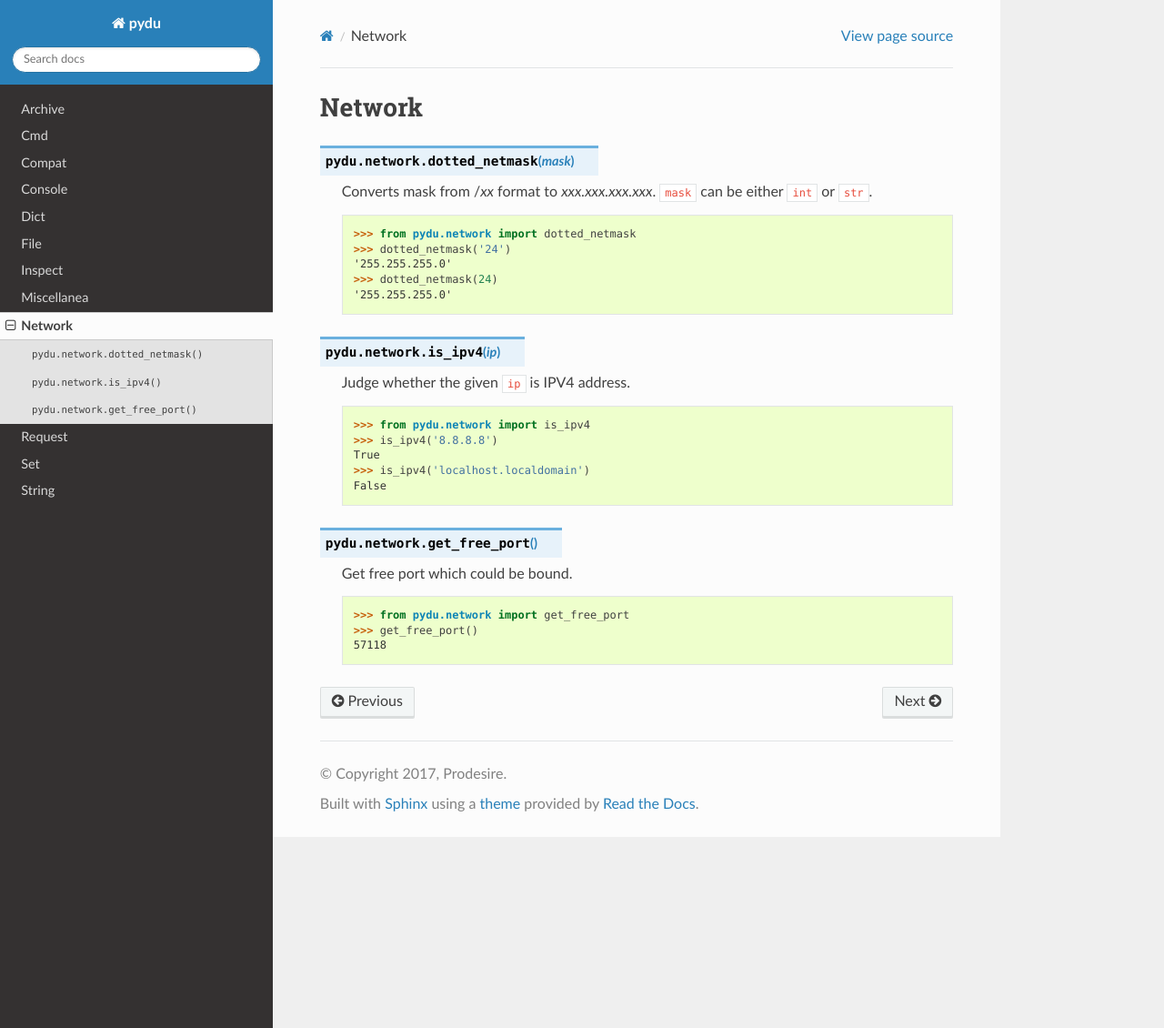
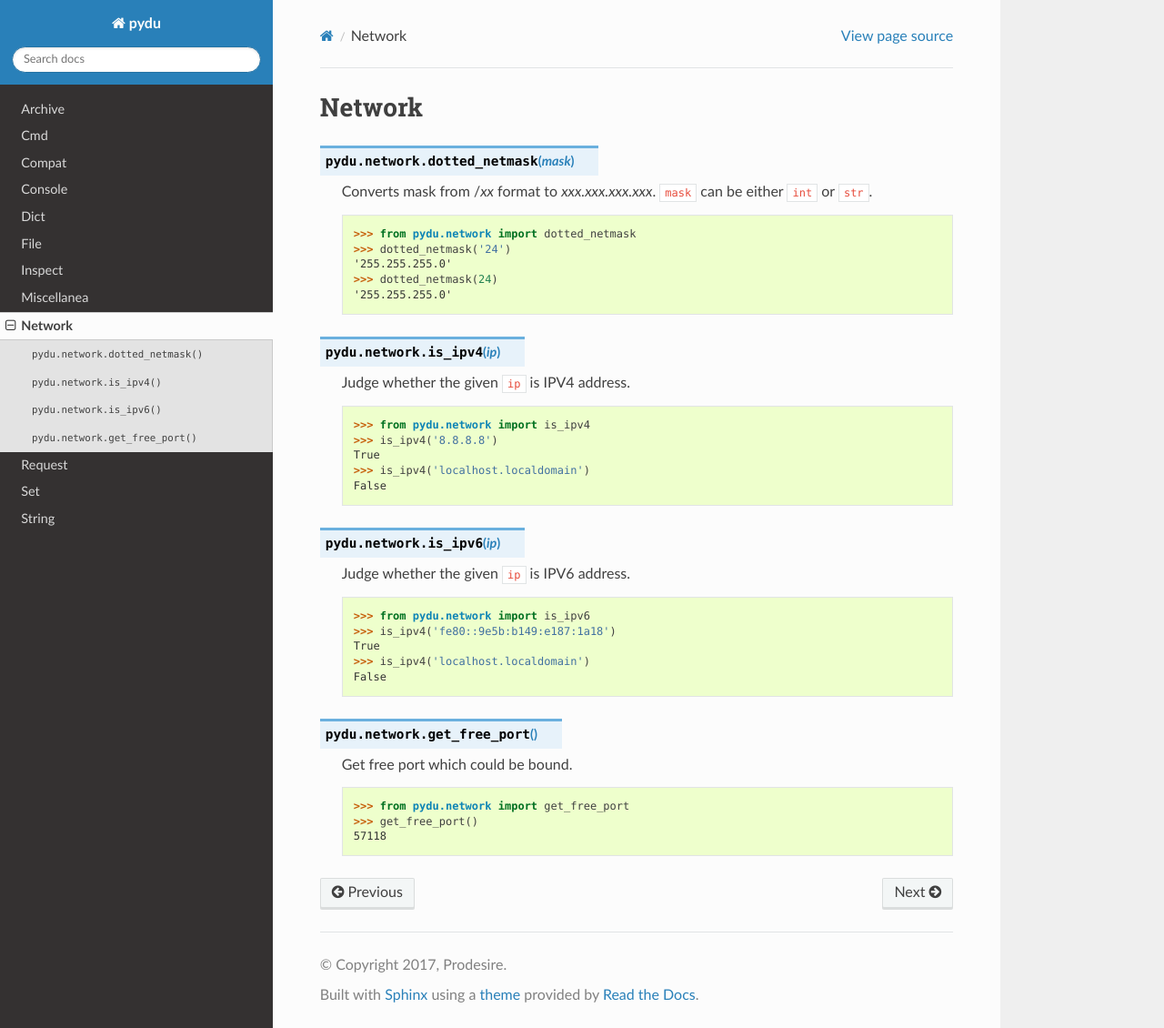
Before and after one commit to flaggo/pydu, a Sphinx documentation site: the page built from docs/network.rst, in a window 1280 px wide and 1130 px high. Shown: the whole window at 91% size. Built offline with Sphinx 7.4.7 and the Read the Docs theme 2.0.0, drawn with Linux system fonts in a browser that asks for light colours.

Commit message:
add network.is_ipv6

```diff
--- a/docs/network.rst
+++ b/docs/network.rst
@@ -24,6 +24,17 @@ Network
     False
 
 
+.. py:function:: pydu.network.is_ipv6(ip)
+
+    Judge whether the given ``ip`` is IPV6 address.
+
+    >>> from pydu.network import is_ipv6
+    >>> is_ipv4('fe80::9e5b:b149:e187:1a18')
+    True
+    >>> is_ipv4('localhost.localdomain')
+    False
+
+
 .. py:function:: pydu.network.get_free_port()
 
     Get free port which could be bound.
```
Also changed, not shown: 2 other files.
